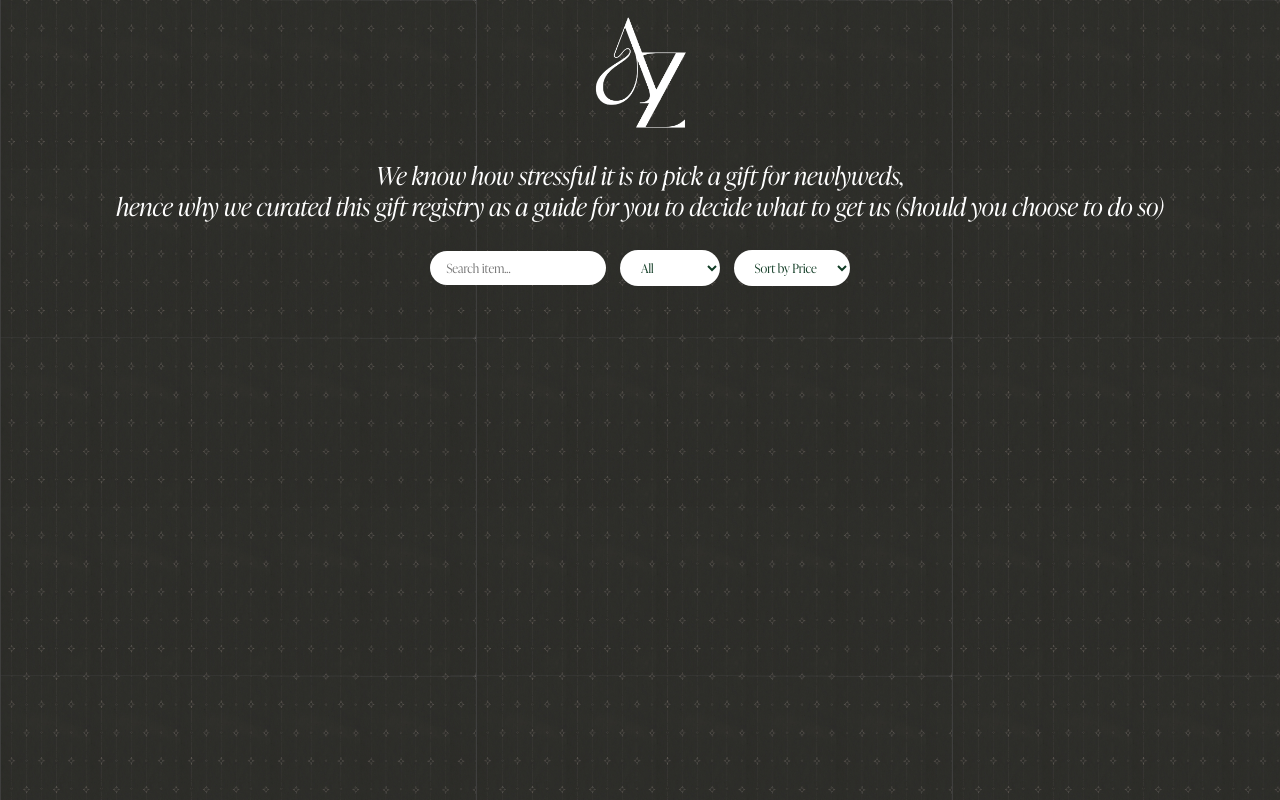
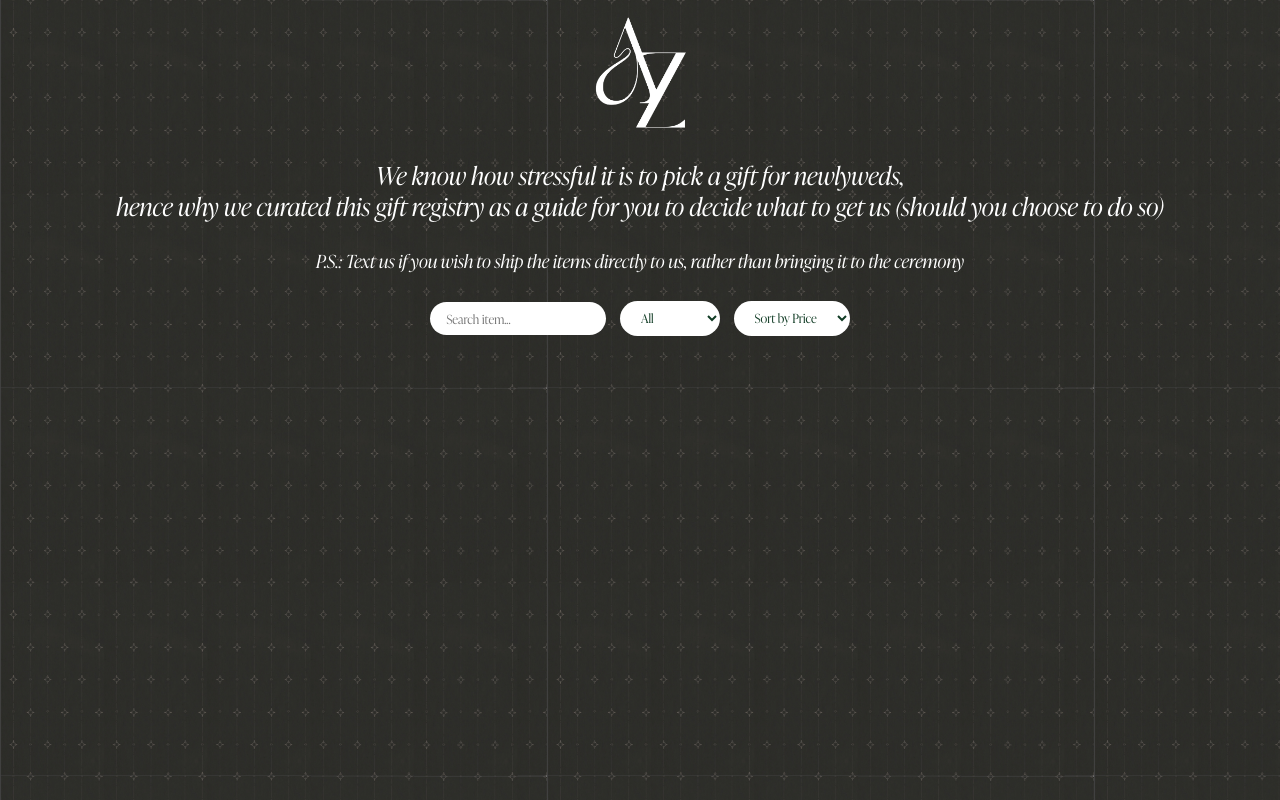
Before and after one commit to dibszn/gifts, a plain HTML site: page index.html in a window 1280 px wide. Drawn offline with Linux system fonts and the light colour scheme; no server answers.

Commit message:
Update index.html

```diff
--- a/index.html
+++ b/index.html
@@ -25,7 +25,8 @@
 		<div style="display: flex; flex-direction: column; justify-content: space-around; align-items: center; width: 90%; place-self: center !important;padding-top: 2vh;">
 			<img id="logo" src="giftimgs/favicon.png" crossorigin="anonymous" draggable="false" style="filter: invert(1);">
 	  		<h4 style="color: white;font-family: 'ivypresto-display'; font-style: italic;text-align: center;font-weight: 200;">We know how stressful it is to pick a gift for newlyweds,<br>hence why we curated this gift registry as a guide for you to decide what to get us (should you choose to do so)</h4>
-  		</div>
+  			<h4 style="font-size: large;color: white;font-family: 'ivypresto-display';font-style: italic;text-align: center;font-weight: 200;margin-top: 0;">P.S.: Text us if you wish to ship the items directly to us, rather than bringing it to the ceremony</h4>
+		</div>
 		<div id="controls">
 		    <input type="text" id="searchItem" placeholder="Search item..." />
 		    <select id="filterStatus">
```
